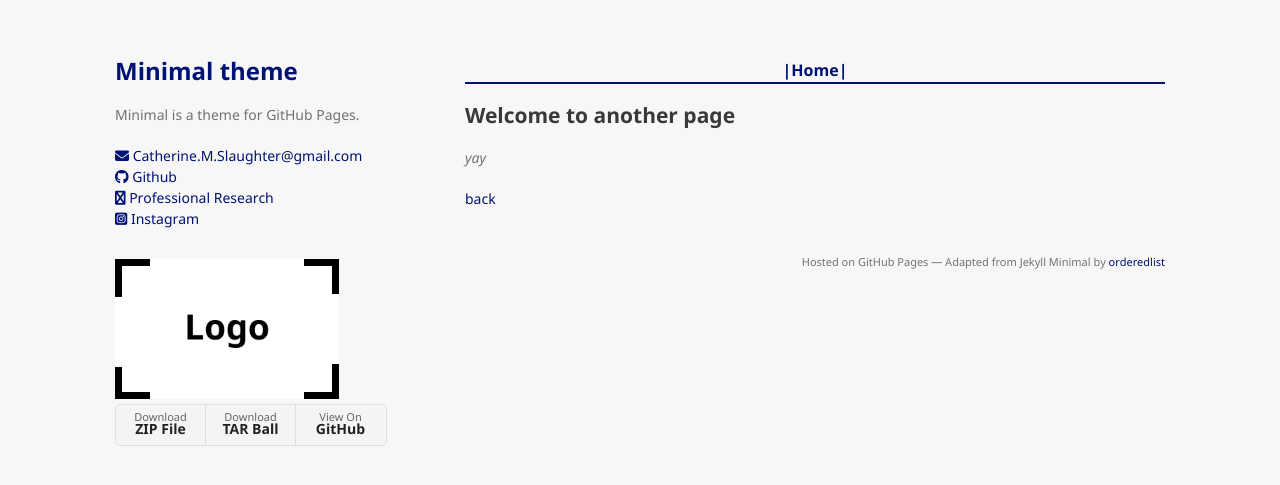
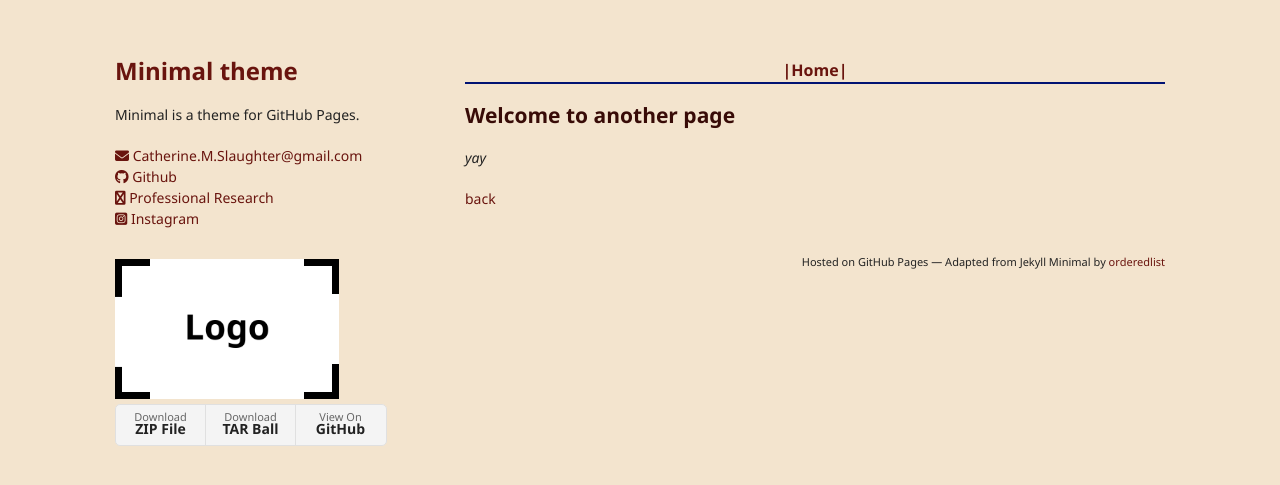
Before and after one commit to catieslaughts/minimal-toi, a Jekyll site: the page built from another-page.md, in a window 1280 px wide. Shown: the top 485 px of the page. Built offline with Jekyll 4.4.1, drawn with Linux system fonts in a browser that asks for light colours; nearby versions of some CDN libraries; our own code applies the rules of GitHub Pages for plain Markdown files.

Commit message:
Update jekyll-theme-minimal.scss

```diff
--- a/_sass/jekyll-theme-minimal.scss
+++ b/_sass/jekyll-theme-minimal.scss
@@ -2,15 +2,15 @@
 @import "rouge-github";
 
 body {
-  background-color: #f7f7f7;
+  background-color: #F3E4CE;
   padding:50px;
   font: 14px/1.5 "Noto Sans", "Helvetica Neue", Helvetica, Arial, sans-serif;
-  color:#727272;
+  color:#222;
   font-weight:400;
 }
 
 h1, h2, h3, h4, h5, h6 {
-  color:#222;
+  color:#380b07;
   margin:0 0 20px;
 }
 
@@ -31,22 +31,14 @@ h1 {
   font-size:28px;
 }
 
-h2 {
-  color:#393939;
-}
-
-h3, h4, h5, h6 {
-  color:#494949;
-}
-
 a {
-  color:#001273;
+  color:#69140E;
   text-decoration:none;
   font-family: "Noto Sans", Monaco, Bitstream Vera Sans Mono, Lucida Console, Terminal, Consolas, Liberation Mono, DejaVu Sans Mono, Courier New, monospace;
 }
 
 a:hover, a:focus {
-  color:#000a40;
+  color:#380b07;
 }
 
 a small {
```
